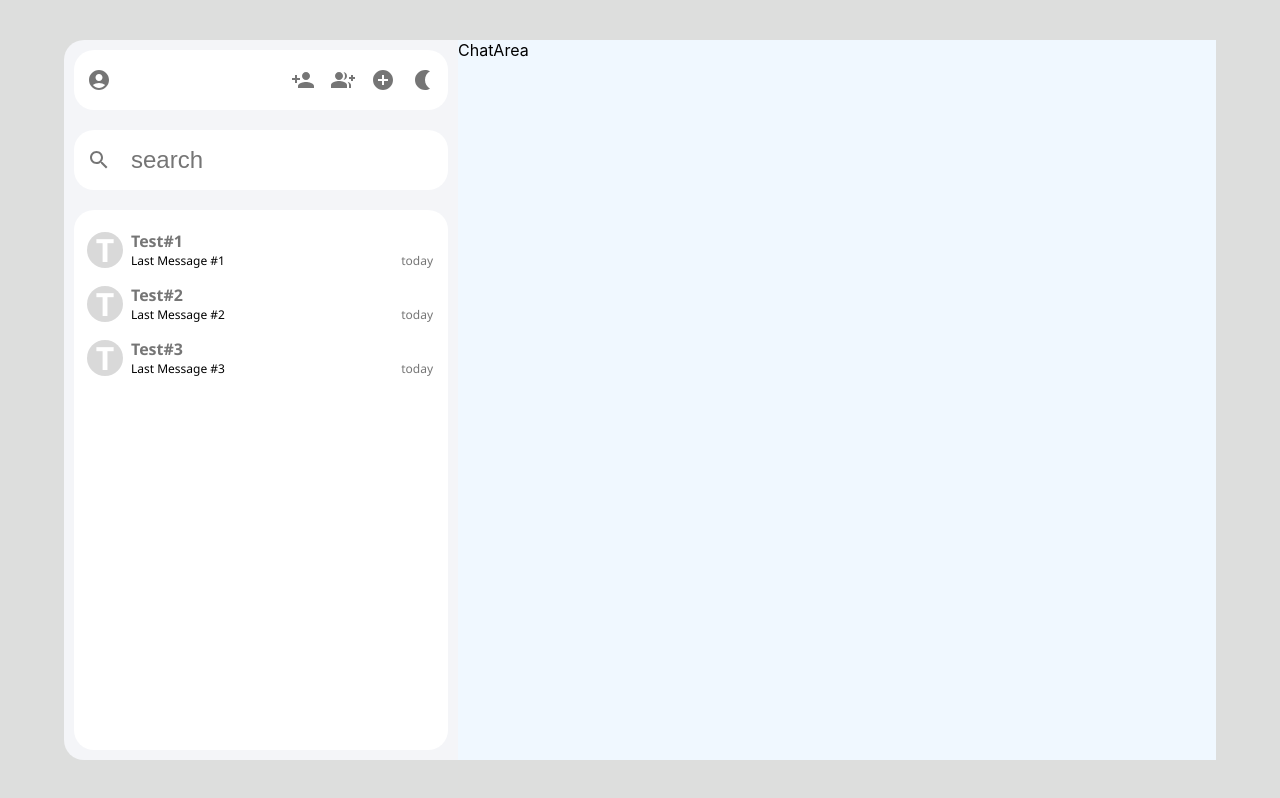
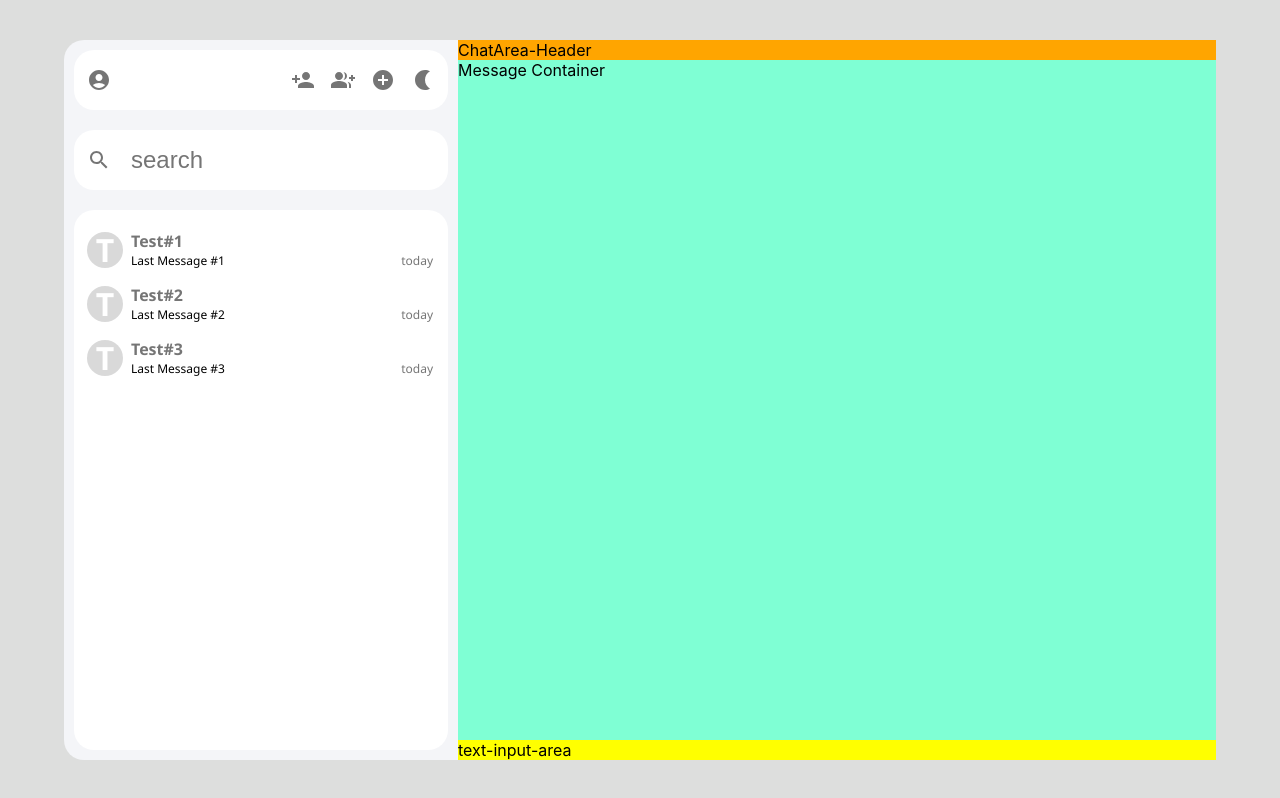
Before and after one commit to Ashfaque-calicut/Live_chat, a React (Create React App) app in the folder client/: page / in a window 1280 px wide. Built offline with nearby package versions, Linux system fonts and the light colour scheme.

Commit message:
Added style

```diff
--- a/client/src/Components/ChatArea.js
+++ b/client/src/Components/ChatArea.js
@@ -2,7 +2,11 @@ import React from 'react'
 
 function ChatArea() {
   return (
-    <div className='chatArea-container'>ChatArea</div>
+    <div className='chatArea-container'>
+        <div className='chatArea-header'>ChatArea-Header</div>
+        <div className='message-container'>Message Container</div>
+        <div className='text-input-area'>text-input-area</div>
+    </div>
   )
 }
 
--- a/client/src/Components/myStyles.css
+++ b/client/src/Components/myStyles.css
@@ -88,3 +88,17 @@
   font-family: 'Segoe UI', Tahoma, Geneva, Verdana, sans-serif;
   font-size: 0.75rem;
 }
+.chatArea-container{
+  display: flex;
+  flex-direction: column;
+}
+.chatArea-header{
+background-color: orange;
+}
+.message-container{
+  background-color: aquamarine;
+  flex: 1;
+}
+.text-input-area{
+  background-color: yellow;
+}
```
